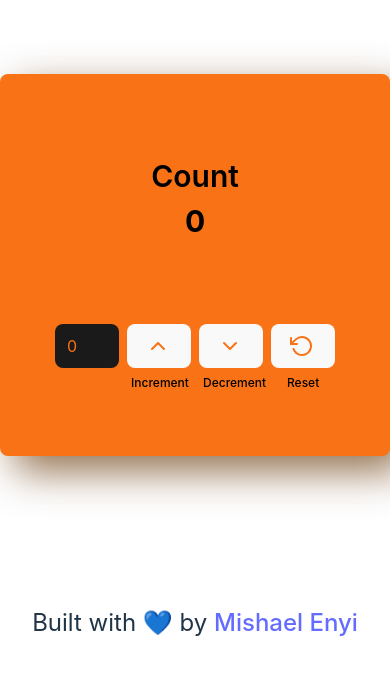
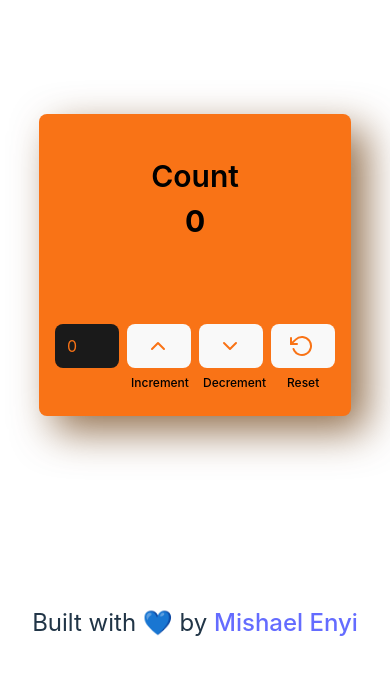
Before and after one commit to mishael-codes/useCounter, a React (Vite) app: page / in a window 390 px wide. Shown: the part 157-832 px from the top of the page. Built offline with nearby package versions, Linux system fonts and the light colour scheme.

Commit message:
minor ui changes for responsiveness

```diff
--- a/src/App.css
+++ b/src/App.css
@@ -2,6 +2,12 @@
   margin: 0;
   padding: 0;
   box-sizing: border-box;
+}
+
+@media screen and (max-width: 800px) {
+  .counter-container {
+    max-width: 80vw;
+  }
 }
 
 @media screen and (min-width: 800px) {
--- a/src/components/counter.jsx
+++ b/src/components/counter.jsx
@@ -6,7 +6,7 @@ const Counter = () => {
   const { count, increment, decrement, reset, setValue } = useCounter();
 
   return (
-    <div className="flex items-center justify-center flex-col bg-orange-500 p-20 rounded-lg shadow-container w-screen counter-container">
+    <div className="flex items-center justify-center flex-col bg-orange-500 p-10 md:p-20 rounded-lg shadow-container w-screen counter-container">
       <h2 className="font-semibold text-center text-black text-[30px]">
         Count <br />
         <span className="font-bold">{count}</span>
--- a/src/components/pagenotfound.jsx
+++ b/src/components/pagenotfound.jsx
@@ -6,8 +6,8 @@ const NotFound = () => {
     <>
       <div>
         <img src={unplugged} alt="unplugged wires" />
-        <h1 className="leading text-orange-500 text-4xl">Page Not Found</h1>
-        <p className="text-2xl">
+        <h1 className="leading text-orange-500 text-lg md:text-4xl">Page Not Found</h1>
+        <p className="text-xs md:text-2xl">
           It seems like you entered a wrong url. <br /> Don&nbsp;t worry,{" "}
           <Link to="../" className="hover:text-orange-500 transition-colors">
             click here
```
